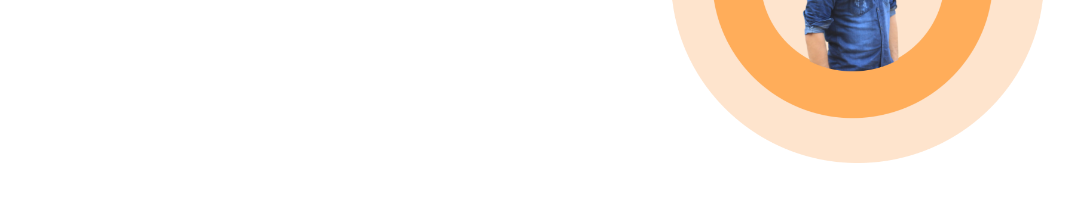
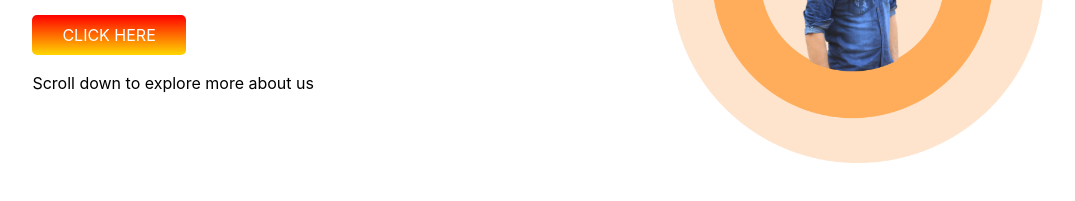
Before and after one commit to HafijurIslam/Assignment-testtwo, a plain HTML site: page index.html in a window 1280 px wide. Shown: the part 303-504 px from the top of the page, without its empty margins (102-1177 px from the left). Drawn offline with Linux system fonts and the light colour scheme.

Commit message:
link added

```diff
--- a/index.html
+++ b/index.html
@@ -20,11 +20,13 @@
           <h1>Stay Focused on</h1>
           <h2>Mission 2022</h2>
         </div>
-        <p>
+        <p class="spacepp">
           My name is Hafijur Islam. I am new Developer.I really want to learn
           the work of a developer. I have to work very hard to find time so I
           can't give the right amount of time. I am trying my best to give time
         </p>
+        <a class="link-add" href="https://www.linkedin.com/feed/">CLICK HERE</a>
+        <p class="spacead">Scroll down to explore more about us</p>
       </div>
       <div class="one-img">
         <img src="pic-pdhk.png" alt="" />
--- a/style.css
+++ b/style.css
@@ -35,3 +35,16 @@ h2 {
   width: 100%;
   margin-top: -8%;
 }
+.link-add {
+  text-decoration: none;
+  background-image: linear-gradient(red, gold);
+  padding: 10px 30px;
+  border-radius: 5px;
+  color: white;
+}
+.spacead {
+  margin-top: 5%;
+}
+.spacepp {
+  margin-bottom: 5%;
+}
```
